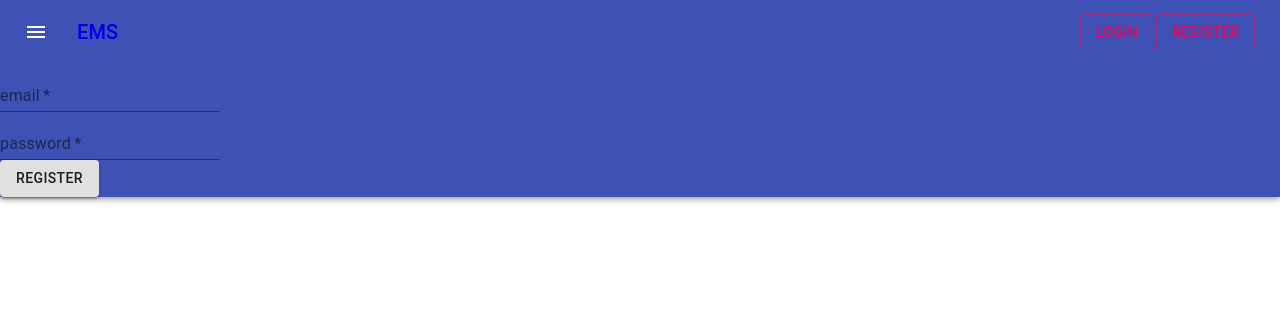
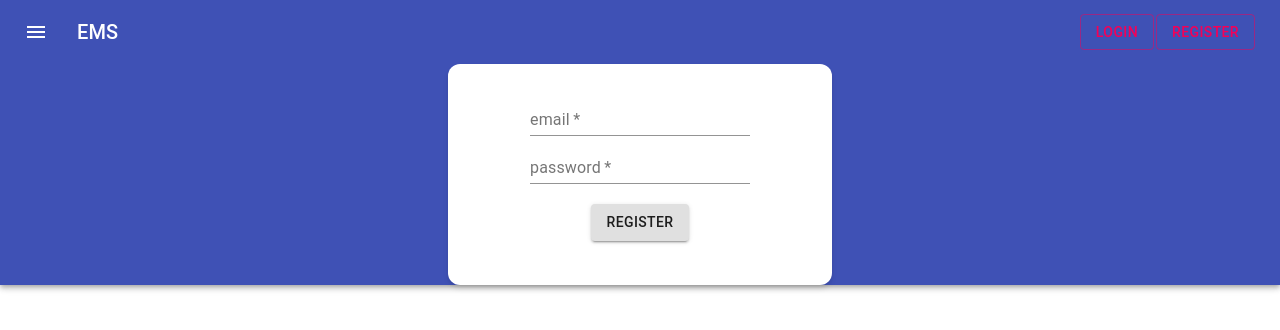
Before and after one commit to AssafZvigoren/ems-client, a React (Create React App) app: page /register in a window 1280 px wide. Shown: the top 330 px of the page. Built offline with nearby package versions, Linux system fonts and the light colour scheme.

Commit message:
add basic design with tailwind

```diff
--- /dev/null
+++ b/craco.config.js
@@ -0,0 +1,10 @@
+module.exports = {
+  style: {
+    postcss: {
+      plugins: [
+        require('tailwindcss'),
+        require('autoprefixer'),
+      ],
+    },
+  },
+}
--- a/src/components/login-form.tsx
+++ b/src/components/login-form.tsx
@@ -25,17 +25,17 @@ export function LoginForm(props: LoginProps) {
 
   return (
     <div>
-      <form className="" autoComplete="off">
+      <form className="p-6 max-w-sm mx-auto bg-white rounded-xl shadow-md flex flex-col items-center" autoComplete="off">
         <div>
           <TextField required id="email" value={emailValue} label="email" onChange={e => setEmailValue(e.target.value)} />
         </div>
         <div>
           <TextField required id="password" type="password" value={passwordValue} onChange={e => setPasswordValue(e.target.value)} label="password" />
         </div>
-        <div>
+        <div className="p-5">
           <Button variant="contained" onClick={clickedSubmit}>{currOption === LoginFormOptions.register ? 'Register' : 'Login'}</Button>
         </div>
-        <div>
+        <div className="text-red-500">
           {props.errorMessage !== "" ? props.errorMessage : ""}
         </div>
       </form>
--- a/src/components/welcome-page.tsx
+++ b/src/components/welcome-page.tsx
@@ -111,7 +111,7 @@ export function WelcomePage() {
               <LoginForm onSubmit={login} errorMessage={errorMessage} />
             </Route>
             <Route path="/register">
-              <LoginForm onSubmit={register} option={LoginFormOptions.register} errorMessage={errorMessage} />
+              <LoginForm onSubmit={() => {}} option={LoginFormOptions.register} errorMessage={errorMessage} />
             </Route>
             <Route path="/">
               <img src={ReactLogo} alt="React Logo"/>
--- a/src/index.css
+++ b/src/index.css
@@ -11,3 +11,7 @@ code {
   font-family: source-code-pro, Menlo, Monaco, Consolas, 'Courier New',
     monospace;
 }
+
+@tailwind base;
+@tailwind components;
+@tailwind utilities;
--- /dev/null
+++ b/tailwind.config.js
@@ -0,0 +1,11 @@
+module.exports = {
+  purge: ['./src/**/*.{js,jsx,ts,tsx}', './public/index.html'],
+  darkMode: false, // or 'media' or 'class'
+  theme: {
+    extend: {},
+  },
+  variants: {
+    extend: {},
+  },
+  plugins: [],
+}
```
Also changed, not shown: package.json (+9 -4 lines), 1 other file (tests, documents, lock files or other folders).
